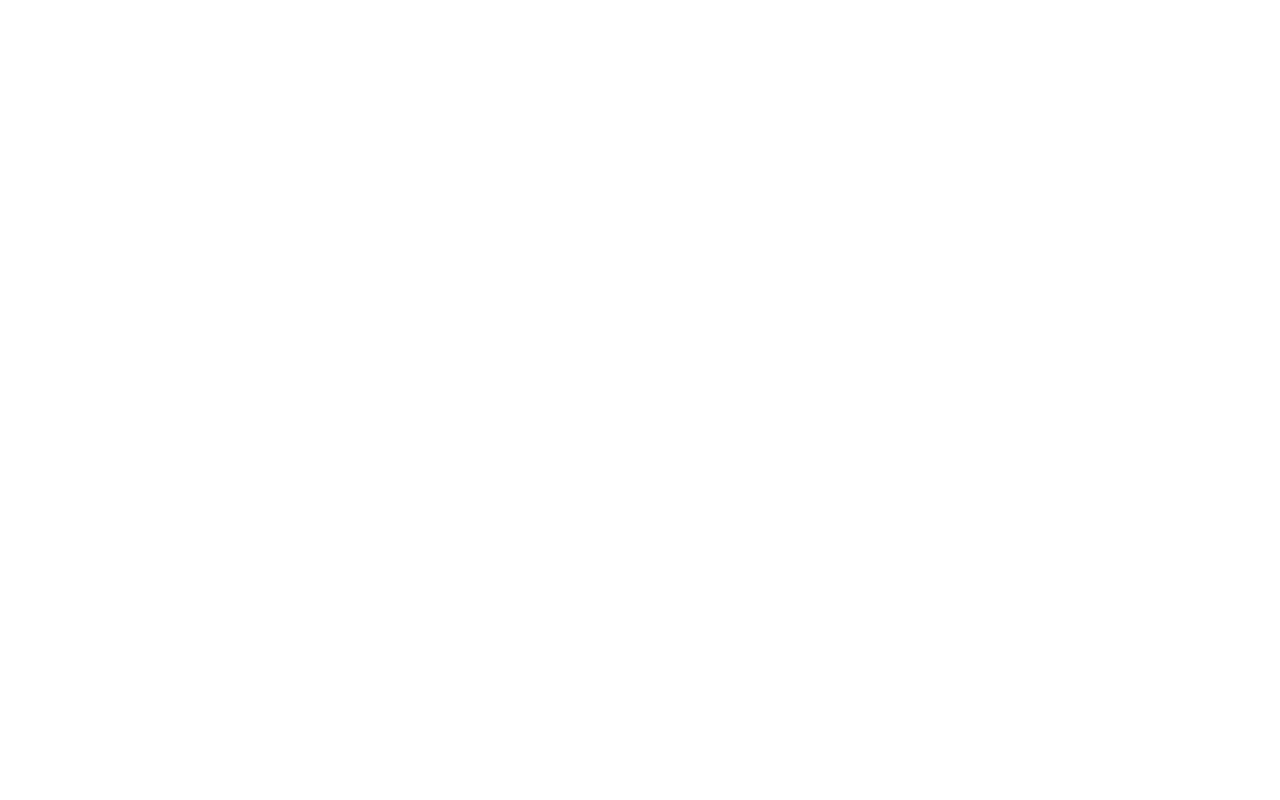
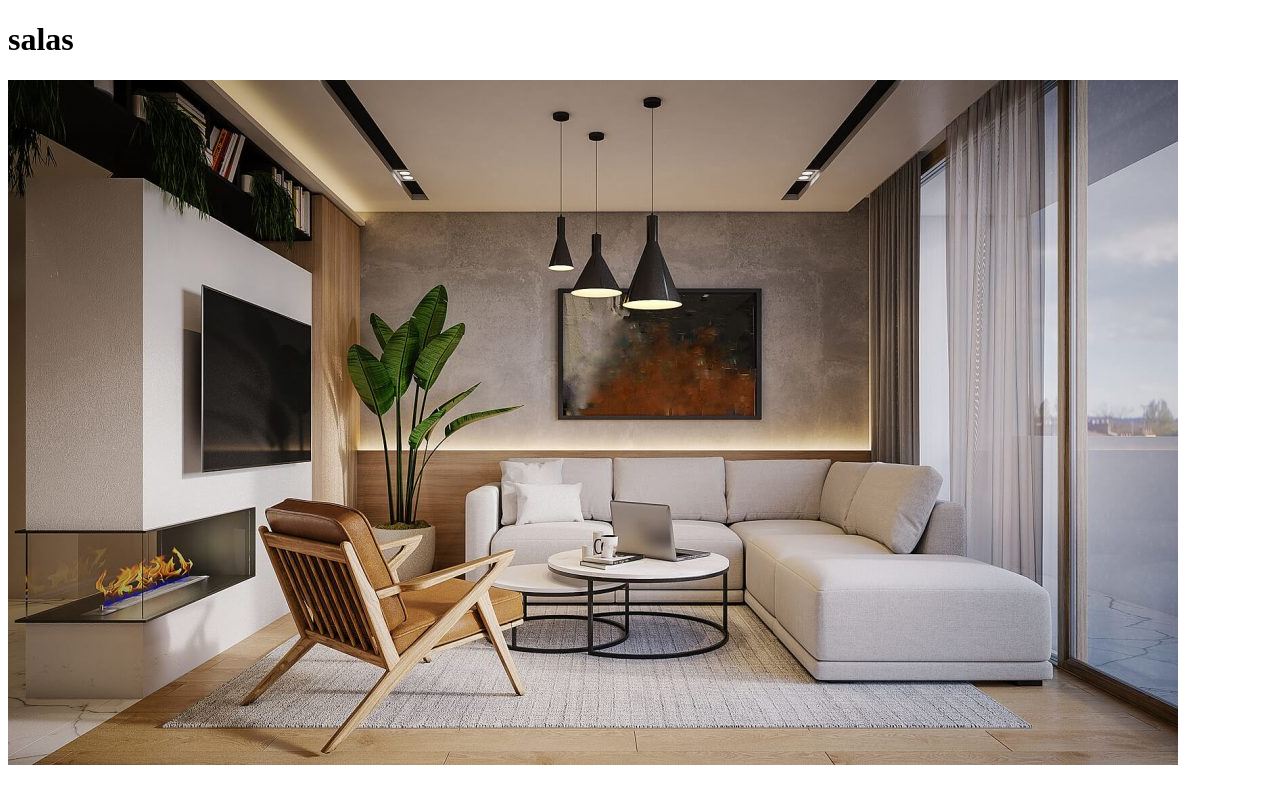
Before and after one commit to lucas1234fl/primeiro-site, a plain HTML site: page index.html in a window 1280 px wide. Drawn offline with Linux system fonts and the light colour scheme.

Commit message:
Add files via upload

```diff
--- a/index.html
+++ b/index.html
@@ -6,6 +6,7 @@
     <title>Document</title>
 </head>
 <body>
-
+<h1> salas</h1>
+<img src="post_thumbnail-a604185952a2859240903c1b2af3cd7c-1170x685.jpg">
 </body>
 </html>
```
Also changed, not shown: post_thumbnail-a604185952a2859240903c1b2af3cd7c-1170x685.jpg (added).
